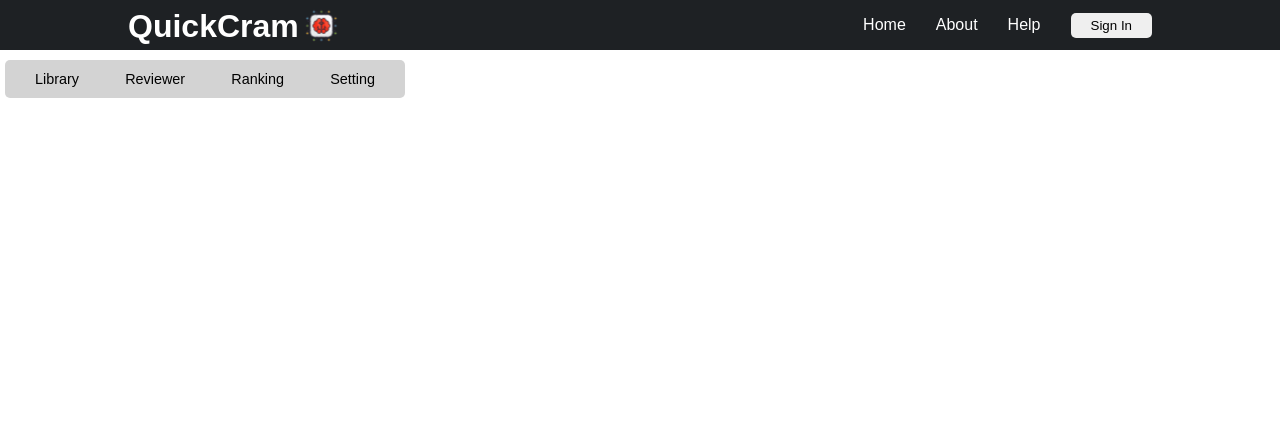
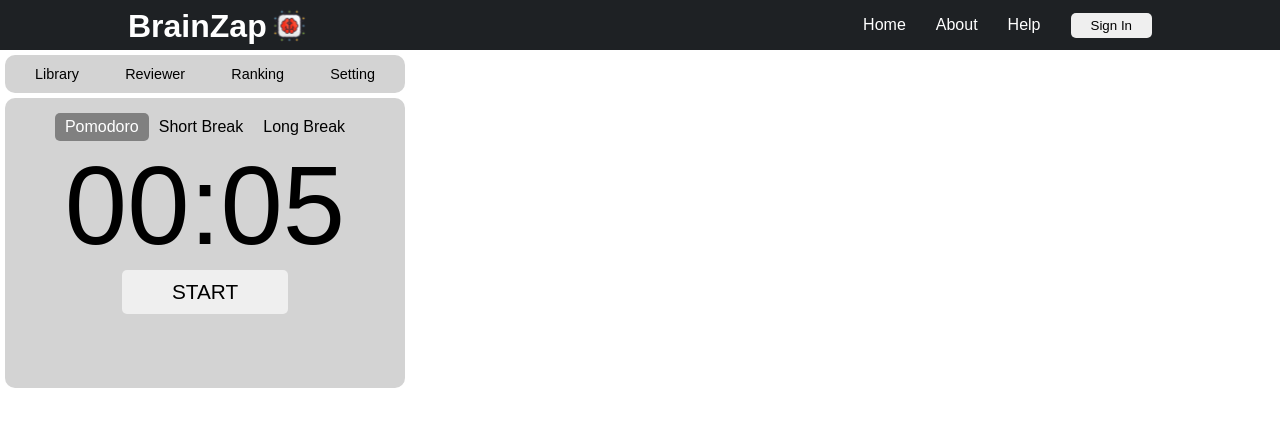
Before and after one commit to jomlx/BrainZap, a React (Vite) app in the folder react-app/: page / in a window 1280 px wide. Shown: the top 426 px of the page. Built offline with nearby package versions, Linux system fonts and the light colour scheme.

Commit message:
Changes in Timer

```diff
--- a/react-app/src/App.jsx
+++ b/react-app/src/App.jsx
@@ -1,12 +1,14 @@
 import Header from "./components/Header";
 import Library from "./components/Library";
 import Navbar from "./components/Navbar";
+import Timer from "./components/Timer";
 
 function App() {
   return(
     <>
       <Header/>
       <Navbar/>
+      <Timer/>
     </>
   );
 }
--- a/react-app/src/components/Header.jsx
+++ b/react-app/src/components/Header.jsx
@@ -23,7 +23,7 @@ function Header() {
             <ul className='headerMenu'>
                     <li className='logo'>
                         <a href="#">
-                            <h1>QuickCram
+                            <h1>BrainZap
                                 <img src={logo} alt="" id='logo'/>
                             </h1>
                         </a>
--- a/react-app/src/components/Timer.jsx
+++ b/react-app/src/components/Timer.jsx
@@ -1,11 +1,114 @@
-
+import { useEffect, useRef, useState } from 'react';
+import '../styles/timer.css';
+import alarmSound from '../assets/audio/alarm1.wav';
 
 function Timer() {
-    return(
+    const [time, setTime] = useState(5);
+    const [isRunning, setIsRunning] = useState(false);
+    const [loopCount, setLoopCount] = useState(0);
+    const [selectedTime, setSelectedTime] = useState('pomodoro');
+
+    // Time dislplay
+    const minutes = Math.floor(time / 60);
+    const seconds = time % 60;
+    const formatedTime = `${String(minutes).padStart(2, '0')}:${String(seconds).padStart(2, '0')}`;
+
+    // Countdown
+    useEffect(() => {
+        let timer;
+
+        if (isRunning && time > 0) {
+            timer =setInterval(() => {
+                setTime(prevTime => prevTime - 1);
+            }, 1000);
+
+        } else if (time === 0) {
+            switch (loopCount) {
+                case 0:
+                    handleTimeType('shortBreak');
+                    break;
+                case 1:
+                    handleTimeType('pomodoro');
+                    break;
+                case 2:
+                    handleTimeType('shortBreak');
+                    break;
+                case 3:
+                    handleTimeType('pomodoro');
+                    break;
+                case 4:
+                    handleTimeType('shortBreak');
+                    break;
+                case 5:
+                    handleTimeType('pomodoro');
+                    break;
+                case 6:
+                    handleTimeType('LongBreak');
+                    break;
+                default:
+                    setLoopCount(0);
+                    return;
+            }
+            setLoopCount(prevCount => (prevCount + 1) % 7);
+        }
+
+        return () => clearInterval(timer);
+    }, [isRunning, time, loopCount]);
+
+    // Start function
+    const handleStart = () => {
+        setIsRunning(true);
+    }
+
+    // Time type
+    const handleTimeType = (timeType) => {
+        switch(timeType) {
+            case 'pomorodo':
+                setTime(5);
+            break;
+
+            case 'shortBreak':
+                setTime(3);
+            break;
+
+            case 'longBreak':
+                setTime(7);
+            break;
+
+            default:
+                setTime(5);
+        }
+        setIsRunning(false);  // stop when changing time type
+        setSelectedTime(timeType);
+    }
+
+    return (
         <div className="timer-container">
-
+            <ul className="timer-menu">
+                <li>
+                    <button onClick={() => handleTimeType('pomodoro')}
+                        className={selectedTime === 'pomodoro' ? 'active' : ''}>
+                        Pomodoro
+                    </button></li>
+                <li><button onClick={() => handleTimeType('shortBreak')}
+                    className={selectedTime === 'shortBreak' ? 'active' : ''}>
+                    Short Break
+                    </button></li>
+                <li><button onClick={() => handleTimeType('longBreak')}
+                    className={selectedTime === 'longBreak' ? 'active' : ''}>
+                    Long Break
+                    </button></li>
+            </ul>
+            <div className="timer">
+                <h1>{formatedTime}</h1>
+            </div>
+            <button className='start-button' onClick={handleStart}>START</button>
+            <audio>
+                <source src={alarmSound} type="audio/wav" />
+                Your browser does not support the audio element.
+            </audio>
         </div>
     );
 }
 
-export default Timer
+export default Timer;
--- a/react-app/src/styles/header.css
+++ b/react-app/src/styles/header.css
@@ -125,3 +125,7 @@ button {
     border-radius: 5px;
     border: none;
 }
+
+button:focus {
+    outline: none;
+}
--- a/react-app/src/styles/navbar.css
+++ b/react-app/src/styles/navbar.css
@@ -1,10 +1,9 @@
 .navbar {
-    position: fixed;
     width: 100%;
     max-width: 400px;
     background-color: lightgrey;
     padding: 10px 30px;
-    border-radius: 5px;
+    border-radius: 10px;
     margin: 5px;
 }
 
--- a/react-app/src/styles/timer.css
+++ b/react-app/src/styles/timer.css
@@ -0,0 +1,53 @@
+.timer-container {
+    width: 100%;
+    height: 100vh;
+    max-width: 400px;
+    max-height: 290px;
+    background-color: lightgrey;
+    border-radius: 10px;
+    margin: 5px;
+    display: flex;
+    flex-direction: column;
+    align-items: center;
+    padding: 15px 30px;
+    gap: 0px;
+}
+
+.timer-menu {
+    list-style: none;
+    display: flex;
+    justify-content: space-between;
+}
+
+.timer h1 {
+    font-size: 7rem;
+    font-weight: 400;
+}
+
+.timer-menu li button {
+    font-size: 1rem;
+    padding: 5px 10px;
+    background-color: transparent;
+}
+
+.timer-menu li button:hover {
+    cursor: pointer;
+}
+
+.timer-menu li button.active {
+    background-color: grey;
+    color: white;
+}
+
+
+.start-button {
+    font-size: 1.3rem;
+    padding: 10px 50px;
+    font-weight: 500;
+}
+
+.start-button:hover {
+    outline: none;
+    background-color: grey;
+    color: white;
+}
```
Also changed, not shown: react-app/src/components/Notification.jsx (added, +11 -0 lines), 1 other file (tests, documents, lock files or other folders).
